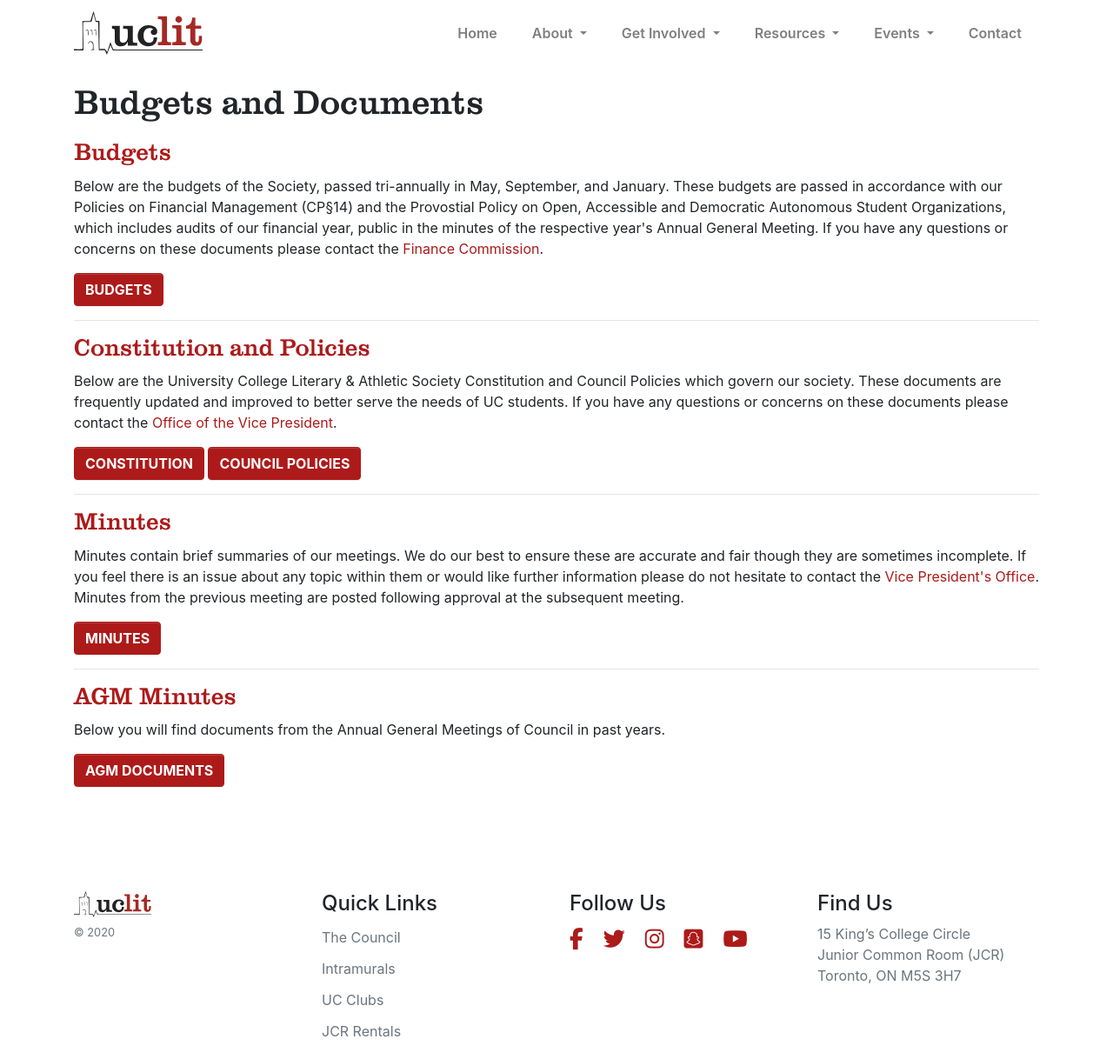
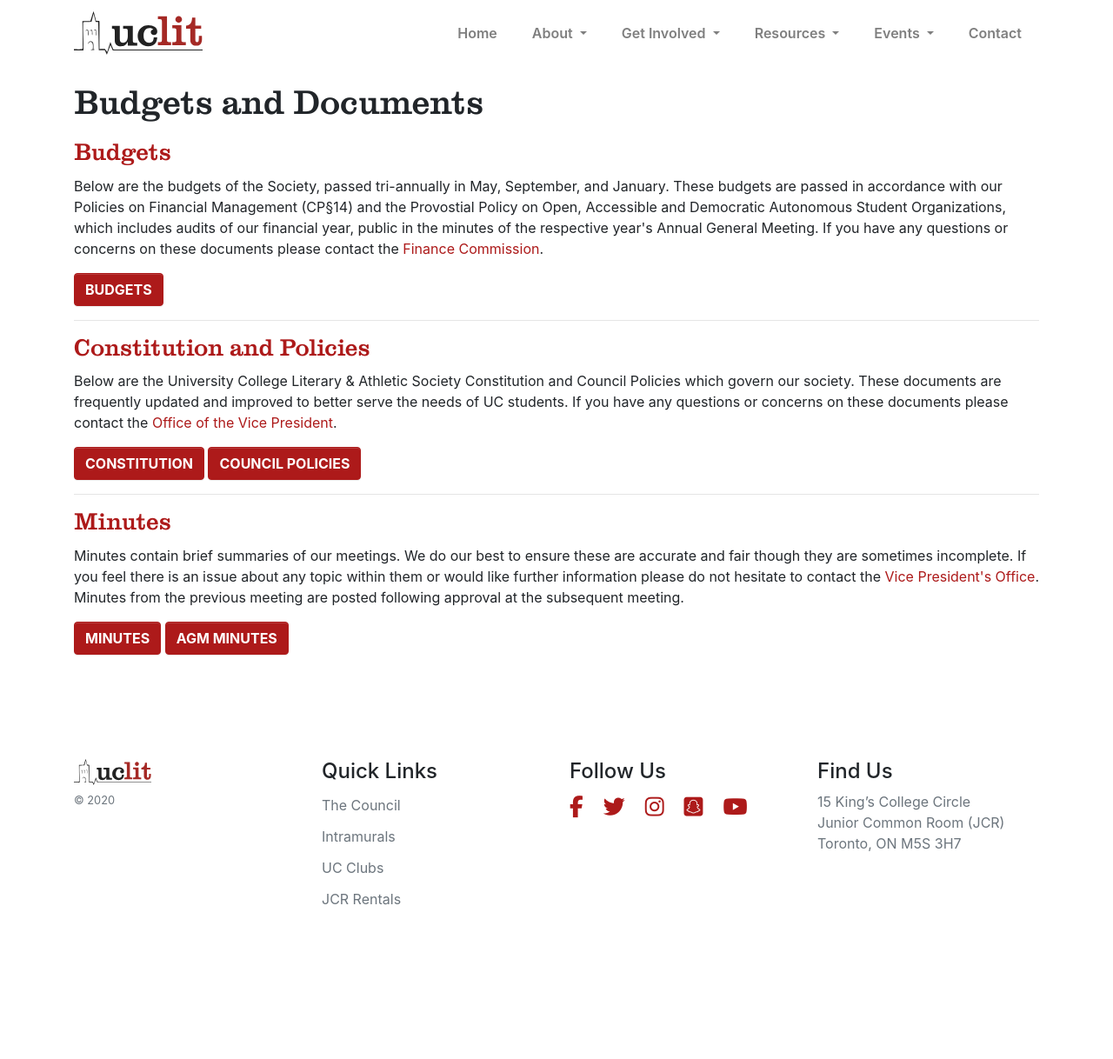
Before and after one commit to uclit-webmaster/uclit-site, a Jekyll site: the page built from resources/budgets-documents.html, in a window 1280 px wide and 1218 px high. Shown: the whole window at 87% size. Built offline with Jekyll 4.4.1, drawn with Linux system fonts in a browser that asks for light colours; nearby versions of some CDN libraries.

Commit message:
Update budgets-documents.yml

```diff
--- a/_data/budgets-documents.yml
+++ b/_data/budgets-documents.yml
@@ -32,10 +32,5 @@
   documents:
     - text: MINUTES
       link: https://drive.google.com/drive/folders/1J_zc1Gvm32twSk6NsGnlIpBtR4pnQ0rO?usp=sharing
-
-- heading: AGM Minutes
-  text: |
-    Below you will find documents from the Annual General Meetings of Council in past years.
-  documents:
-    - text: AGM DOCUMENTS
+    - text: AGM MINUTES
       link: https://drive.google.com/drive/u/1/folders/1f4oxho1ClTtUwxgr4BAwcPPWcrg_-dKU
```
